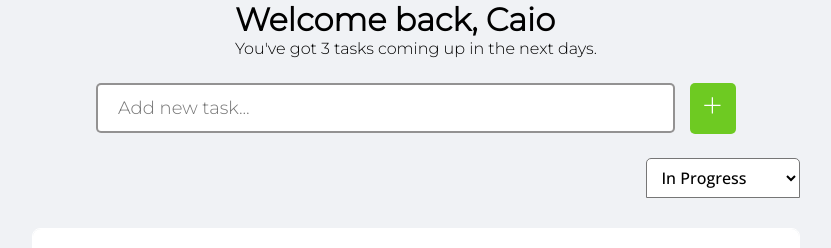
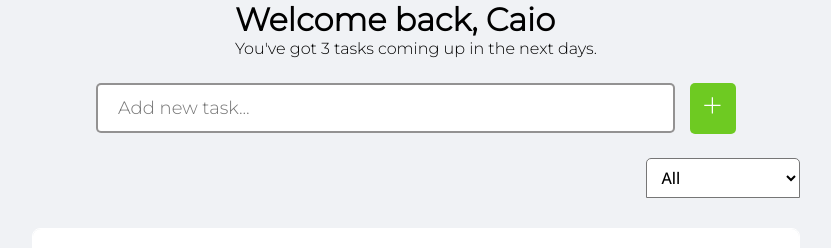
Before and after one commit to devcaiofelipe/todo-list-frontend, a React (Create React App) app: page / in a window 1280 px wide. Shown: the top 248 px of the page, without its empty margins (224-1055 px from the left). Built offline with nearby package versions, Linux system fonts and the light colour scheme.

Commit message:
feat: add select option

```diff
--- a/src/pages/Home/index.jsx
+++ b/src/pages/Home/index.jsx
@@ -34,6 +34,7 @@ const Home = () => {
   const [idToDelete, setIdToDelete] = useState('');
   const [idToUpdate, setIdToUpdate] = useState('');
   const [oldValue, setOldValue] = useState('');
+  const [filter, setFilter] = useState('all');
 
   const toggleDeleteModal = () => {
     setDeleteModal(!deleteModal)
@@ -48,6 +49,10 @@ const Home = () => {
   // } else {
   //   document.body.classList.remove('active-modal')
   // }
+
+  const handleFilter = (e) => {
+    setFilter(e.target.value);
+  }
 
   const handleTaskToDelete = (taskId) => {
     setDeleteModal(!deleteModal);
@@ -167,9 +172,10 @@ const Home = () => {
       </div>
 
       <div className="status-container">
-        <select className="status-select">
+        <select className="status-select" defaultValue={filter} onChange={handleFilter}>
+          <option className="status-option" value="all">All</option>
           <option className="status-option" value="done">Done</option>
-          <option className="status-option" value="in-progress" selected>In Progress</option>
+          <option className="status-option" value="in-progress">In Progress</option>
         </select>
       </div>
 
```
